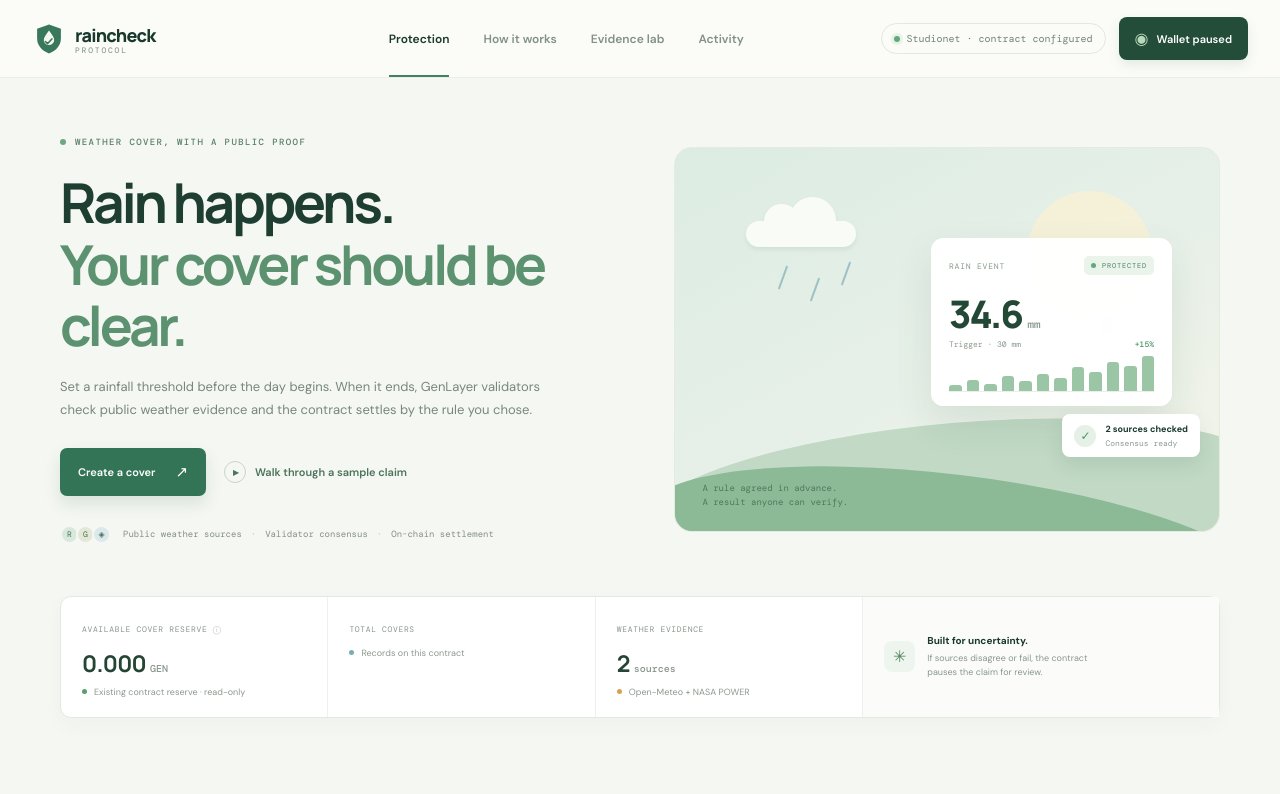
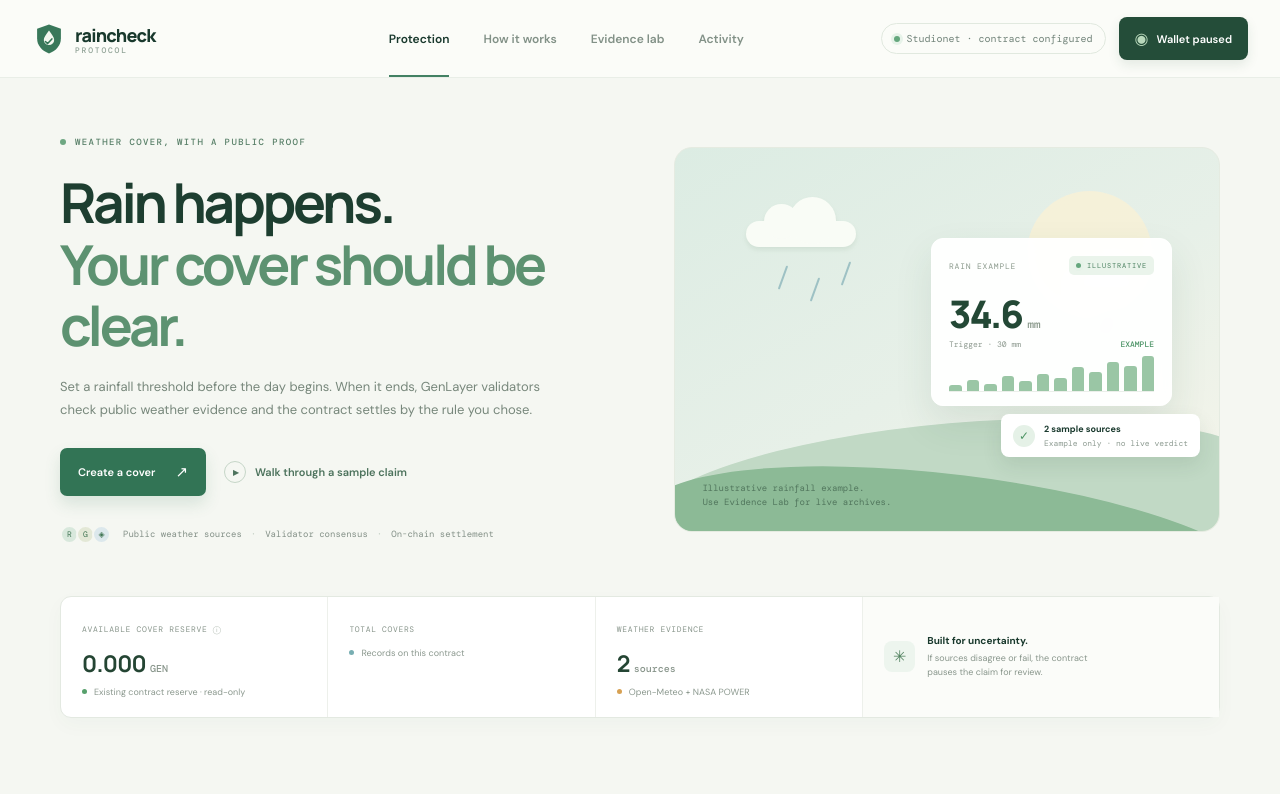
Before and after one commit to maho0638/raincheck-genlayer, a website built with Vite: page index.html in a window 1280 px wide. Shown: the top 794 px of the page. Built offline with nearby package versions, Linux system fonts and the light colour scheme; what genlayer-js would draw is missing.

Commit message:
Label hero rainfall as illustrative

```diff
--- a/index.html
+++ b/index.html
@@ -39,13 +39,13 @@
             </div>
             <div class="hero-proofline"><span class="avatar-stack"><i>R</i><i>G</i><i>◈</i></span><span>Public weather sources</span><b>·</b><span>Validator consensus</span><b>·</b><span>On-chain settlement</span></div>
           </div>
-          <div class="hero-art" aria-label="Illustration of rainfall evidence and a protected field">
+          <div class="hero-art" aria-label="Illustrative rainfall example and a protected field; sample values only">
             <div class="art-sun"></div><div class="art-cloud cloud-one"></div><div class="art-cloud cloud-two"></div>
             <span class="rain rain-a"></span><span class="rain rain-b"></span><span class="rain rain-c"></span><span class="rain rain-d"></span>
             <div class="hill hill-back"></div><div class="hill hill-front"></div>
-            <div class="art-card"><span class="art-card-top"><span>RAIN EVENT</span><span class="live-chip"><i></i> PROTECTED</span></span><strong>34.6 <small>mm</small></strong><span class="art-card-bottom"><span>Trigger · 30 mm</span><b>+15%</b></span><div class="art-line"><i></i><i></i><i></i><i></i><i></i><i></i><i></i><i></i><i></i><i></i><i></i><i></i></div></div>
-            <div class="source-float"><span class="source-check">✓</span><span><b>2 sources checked</b><small>Consensus ready</small></span></div>
-            <span class="art-note">A rule agreed in advance.<br />A result anyone can verify.</span>
+            <div class="art-card"><span class="art-card-top"><span>RAIN EXAMPLE</span><span class="live-chip"><i></i> ILLUSTRATIVE</span></span><strong>34.6 <small>mm</small></strong><span class="art-card-bottom"><span>Trigger · 30 mm</span><b>EXAMPLE</b></span><div class="art-line"><i></i><i></i><i></i><i></i><i></i><i></i><i></i><i></i><i></i><i></i><i></i><i></i></div></div>
+            <div class="source-float"><span class="source-check">✓</span><span><b>2 sample sources</b><small>Example only · no live verdict</small></span></div>
+            <span class="art-note">Illustrative rainfall example.<br />Use Evidence Lab for live archives.</span>
           </div>
         </section>
 
```
